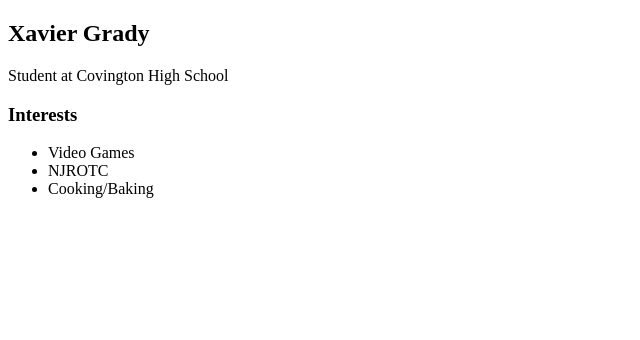
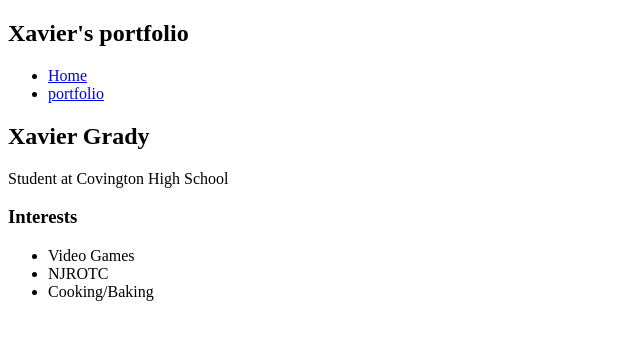
Before and after one commit to XavierxGrady/XavierxGrady.github.io, a plain HTML site: page index.html in a window 1280 px wide. Shown: the whole page, without its empty margins (0-640 px from the left). Drawn offline with Linux system fonts and the light colour scheme.

Commit message:
install projects

```diff
--- a/index.html
+++ b/index.html
@@ -8,8 +8,16 @@
             <!-- All content goes here -->
             <div>
                 <nav>
-
-                </nav>
+                    <h1>Xavier's portfolio</h1>
+                     <ul>
+                         <li>
+                              <a href="index.html"> Home </a>
+                         </li>
+                         <li>
+                             <a href="portfolio.html"> portfolio </a>
+                            </li>
+                     </ul>
+            </nav>
 
                 <main>
                      <!-- Sidebar section -->
@@ -29,7 +37,11 @@
                             <li>NJROTC</li>
                             <li>Cooking/Baking </li>
                          </ul>
+
+
                      </div>
+                     <!-- Sidebar section -->
+                     <img src="">
                   </div>
                 </main>
             </div>
```
